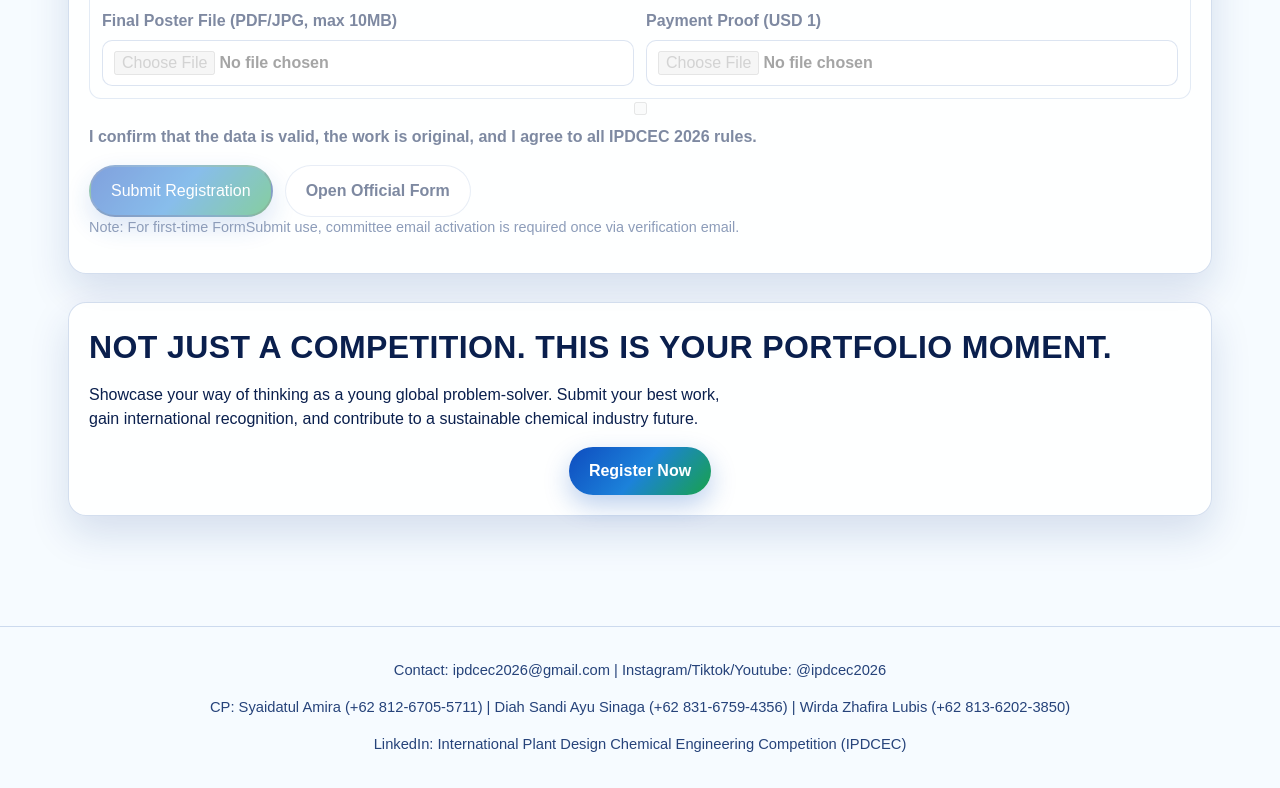
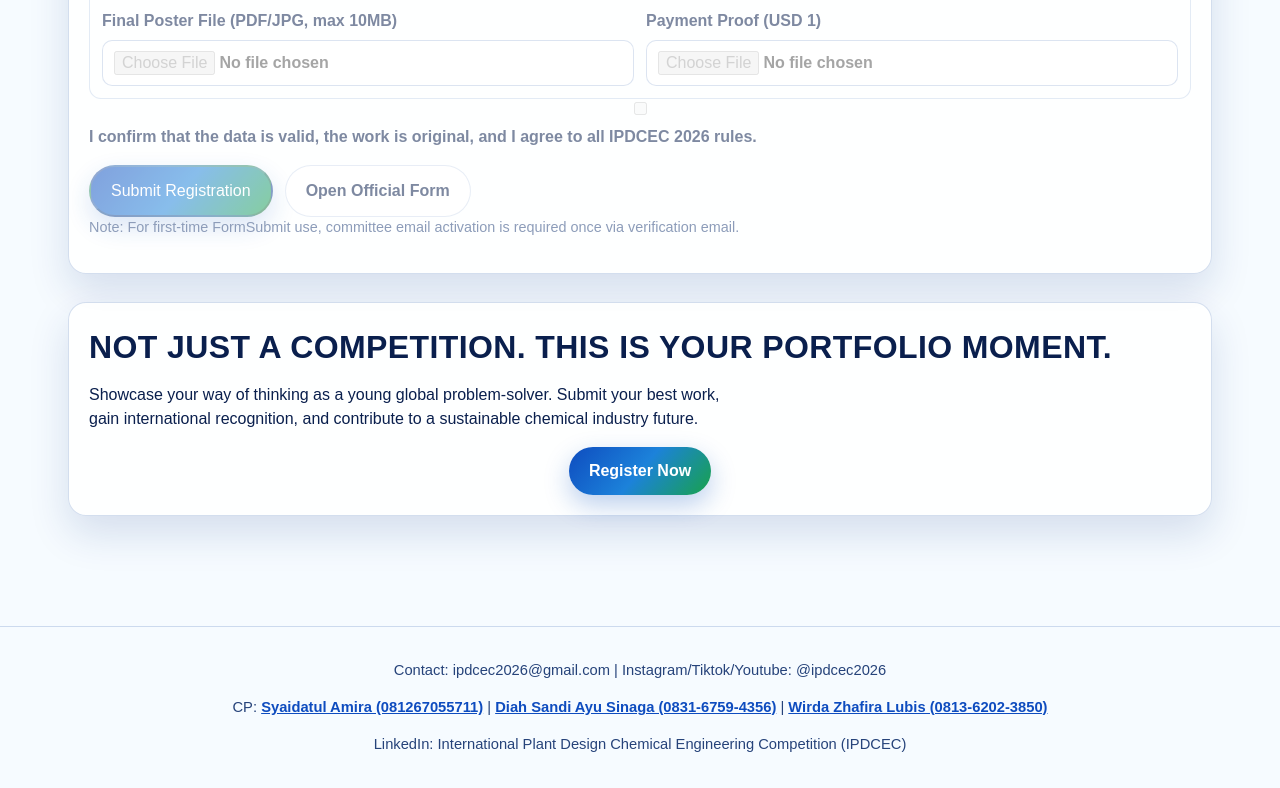
Before and after one commit to nasrulza-droid/poster-ipdcec, a plain HTML site: page index-en.html in a window 1280 px wide. Shown: the part 3819-4607 px from the top of the page. Drawn offline with Linux system fonts and the light colour scheme.

Commit message:
Add clickable WhatsApp contact links in footer

```diff
--- a/index-en.html
+++ b/index-en.html
@@ -371,7 +371,14 @@
 
     <footer class="footer">
       <p>Contact: ipdcec2026@gmail.com | Instagram/Tiktok/Youtube: @ipdcec2026</p>
-      <p>CP: Syaidatul Amira (+62 812-6705-5711) | Diah Sandi Ayu Sinaga (+62 831-6759-4356) | Wirda Zhafira Lubis (+62 813-6202-3850)</p>
+      <p>
+        CP:
+        <a class="footer-link" href="https://wa.me/6281267055711" target="_blank" rel="noopener noreferrer">Syaidatul Amira (081267055711)</a>
+        |
+        <a class="footer-link" href="https://wa.me/6283167594356" target="_blank" rel="noopener noreferrer">Diah Sandi Ayu Sinaga (0831-6759-4356)</a>
+        |
+        <a class="footer-link" href="https://wa.me/6281362023850" target="_blank" rel="noopener noreferrer">Wirda Zhafira Lubis (0813-6202-3850)</a>
+      </p>
       <p>LinkedIn: International Plant Design Chemical Engineering Competition (IPDCEC)</p>
     </footer>
 
```
Also changed, not shown: index.html (+8 -1 lines).
